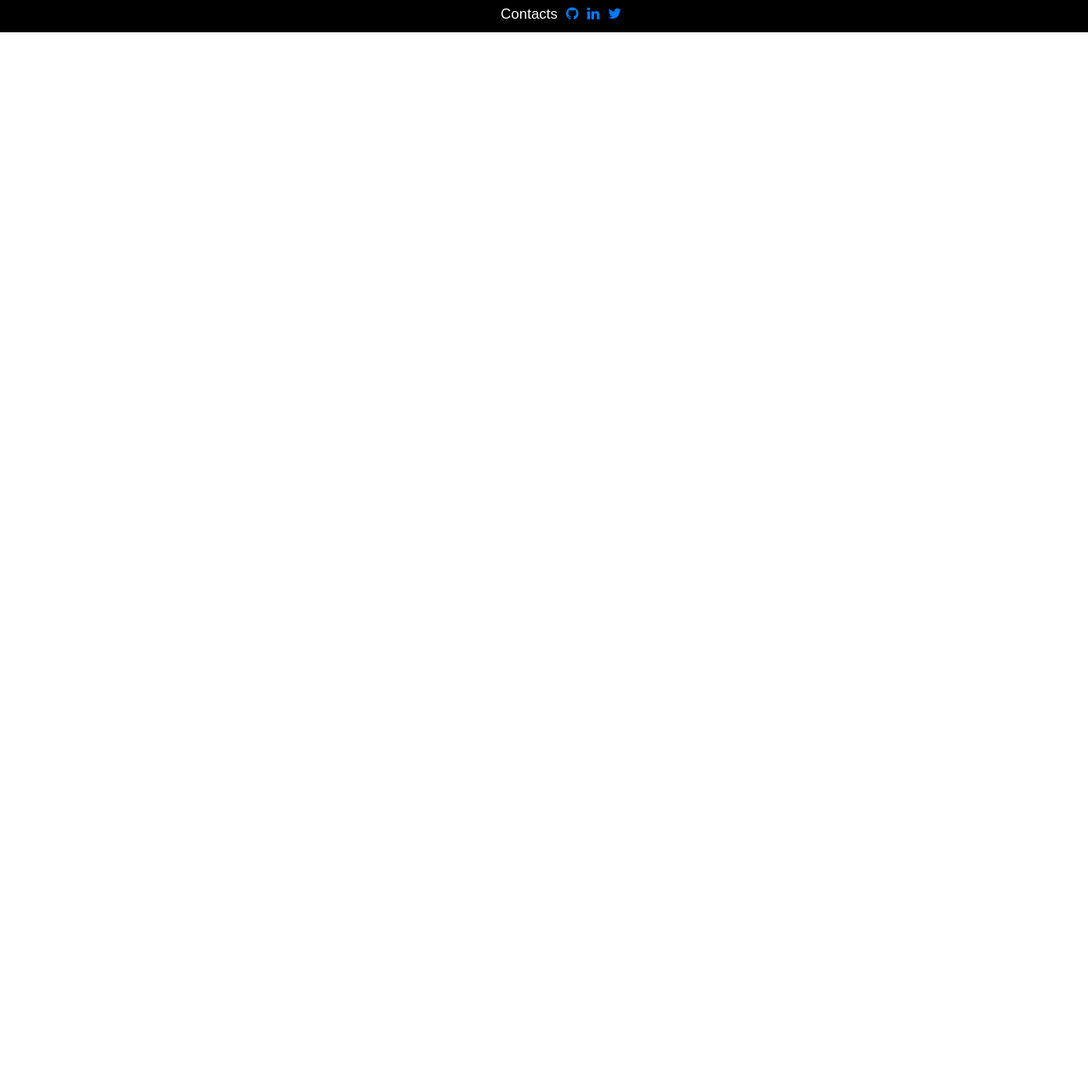
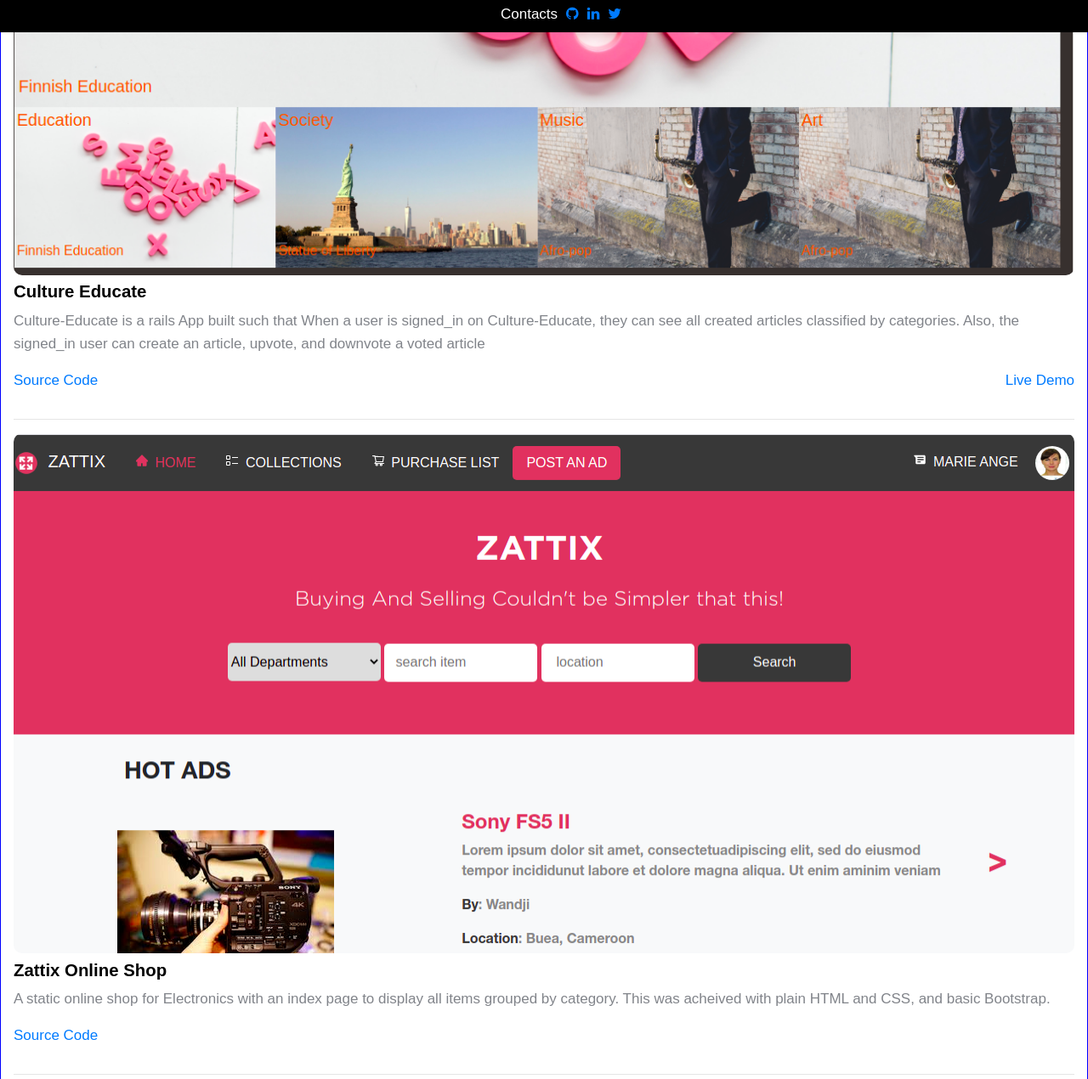
Before and after one commit to wandji20/my-portfolio, a plain HTML site: page index.html in a window 1280 px wide. Shown: the part 762-2032 px from the top of the page at 85% size. Before the commit the page ends 800 px from the top, so only its background shows below. Drawn offline with nearby package versions, Linux system fonts and the light colour scheme.

Commit message:
Add projects and styles

```diff
--- a/assets/styles.css
+++ b/assets/styles.css
@@ -101,3 +101,36 @@ footer li {
   margin: auto;
   color: #000;
 }
+
+.content-section {
+  width: 100%;
+  height: auto;
+  border: 1px solid blue;
+}
+
+.projects {
+  padding-top: 10px;
+}
+
+.projects h5 {
+  font-weight: 800;
+  color: #000;
+  margin-top: 1.2em;
+  font-size: 1.2em;
+}
+
+.project-article {
+  display: grid;
+  grid-template-columns: 1fr;
+}
+
+.project-article figure {
+  height: 100%;
+  width: 100%;
+}
+
+.project-content {
+  height: max-content;
+  font-weight: 400;
+  margin-top: -17px;
+}
--- a/index.html
+++ b/index.html
@@ -56,6 +56,91 @@
         <h3><a href="#projects">Projects</a></h3>
         <h3><a href="#skills">Skills</a></h3>
     </section>
+    <div class= 'content-section bg-white'>
+      <section class='projects container-fluid' id = 'projects'>
+        <div class=''>
+          <article class='project-article' >
+            <figure class='figure2'>
+              <img src="assets/images/culture2.png" alt="" class='img-fluid'>
+            </figure>
+            <div class='project-content'>
+              <h5>Culture Educate</h5>
+              <div>
+                <p>
+                 Culture-Educate is a rails App built such that When a user is signed_in on Culture-Educate, they can see all created articles classified by categories. Also, the signed_in user can create an article, upvote, and downvote a voted article
+                <p class= 'd-flex justify-content-between'>
+                  <a href="https://github.com/wandji20/Culture-Educate">
+                    <span>Source Code</span>
+                  </a>
+                  <a href="https://quiet-garden-35037.herokuapp.com/">
+                    <span>Live Demo</span>
+                  </a>
+                </p>
+              </div>
+            </div>
+          </article>
+          <hr>
+          <article class='project-article' >
+            <figure class='figure1'>
+              <img src="assets/images/zattix_store.png" alt="" class='img-fluid'>
+            </figure>
+            <div class='project-content'>
+              <h5>Zattix Online Shop</h5>
+              <div>
+                <p>
+                  A static online shop for Electronics with an index page to display all items grouped by category.
+                  This was acheived with plain HTML and CSS, and basic Bootstrap.
+                </p>
+                <p class= 'd-flex justify-content-between'>
+                  <a href="https://github.com/wandji20/Zattix-Online-Shop">
+                    <span>Source Code</span>
+                  </a>
+                </p>
+              </div>
+            </div>
+          </article>
+          <hr>
+          <article class='project-article' >
+            <figure class='figure3'>
+              <img src="assets/images/tic1.png" alt="" class='img-fluid'>
+            </figure>
+            <div class='project-content'>
+              <h5>Tic Tac Toe</h5>
+              <div>
+                <p>
+                 This project is based on remaking the logic the Tic Tac Toe game using ruby object oriented principles.
+                </p>
+                <p class= 'd-flex justify-content-between'>
+                  <a href="https://github.com/wandji20/tic-tac-toe">
+                    <span>Source Code</span>
+                  </a>
+                </p>
+              </div>
+            </div>
+          </article>
+          <hr>
+          <article class='project-article' >
+            <figure class='figure4'>
+              <img src="assets/images/linters.png" alt="" class='img-fluid'>
+            </figure>
+            <div class='project-content'>
+              <h5>Text Grammar Linter</h5>
+              <div>
+                <p>
+                 This project is designed to scan through an input text file and output errors about its structure and typography.
+                </p>
+                <p class= 'd-flex justify-content-between'>
+                  <a href="https://github.com/wandji20/Grammar-checker">
+                    <span>Source Code</span>
+                  </a>
+                </p>
+              </div>
+            </div>
+          </article>
+        </div>
+      </section>
+
+    </div>
 
   </div>
 
```
